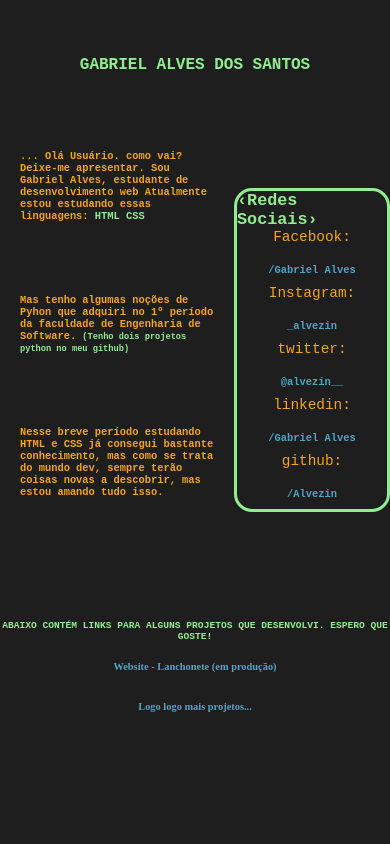
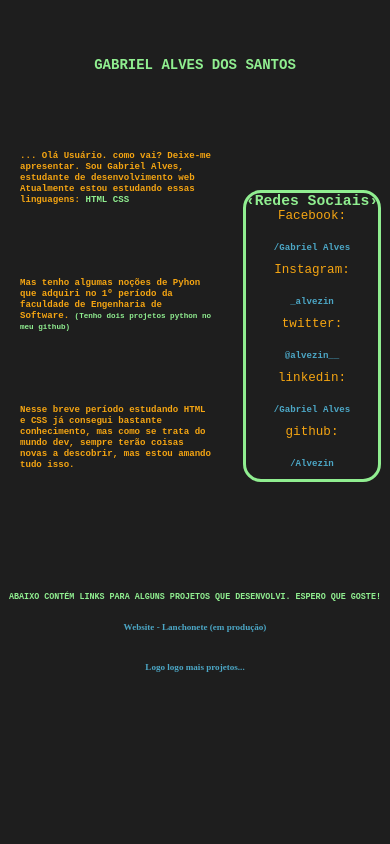
Before and after one commit to Alvezin/quem-sou-eu, a plain HTML site: page index.html in a window 390 px wide. Shown: the top 844 px of the page. Drawn offline with Linux system fonts and the light colour scheme.

Commit message:
Update stylefinal.css

```diff
--- a/stylefinal.css
+++ b/stylefinal.css
@@ -159,3 +159,13 @@ footer p{
         font-size: 8px;
     }
 }
+
+@media screen and (max-width:395px) {
+    html{
+        font-size: 7px;
+    }
+    .aside__lista li{
+        height: 40px;
+
+    }
+}
```
